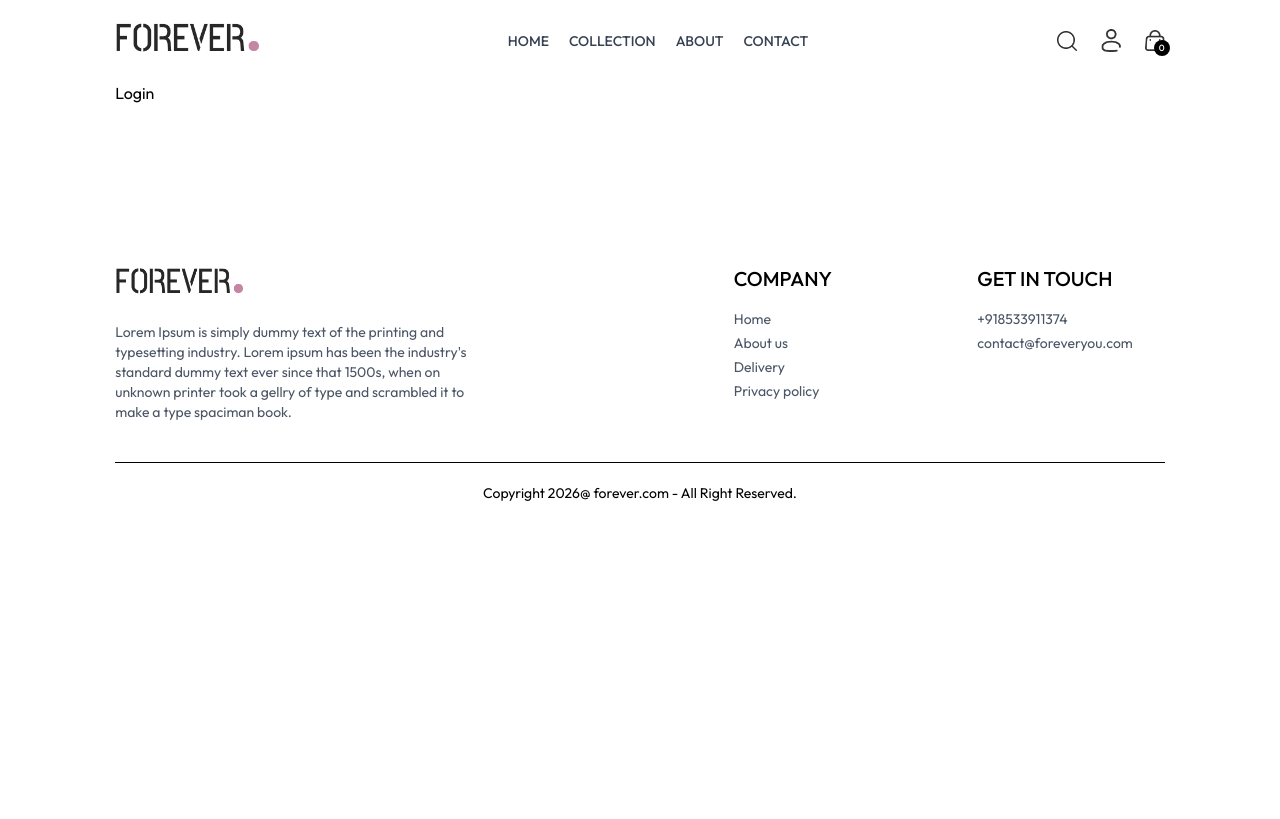
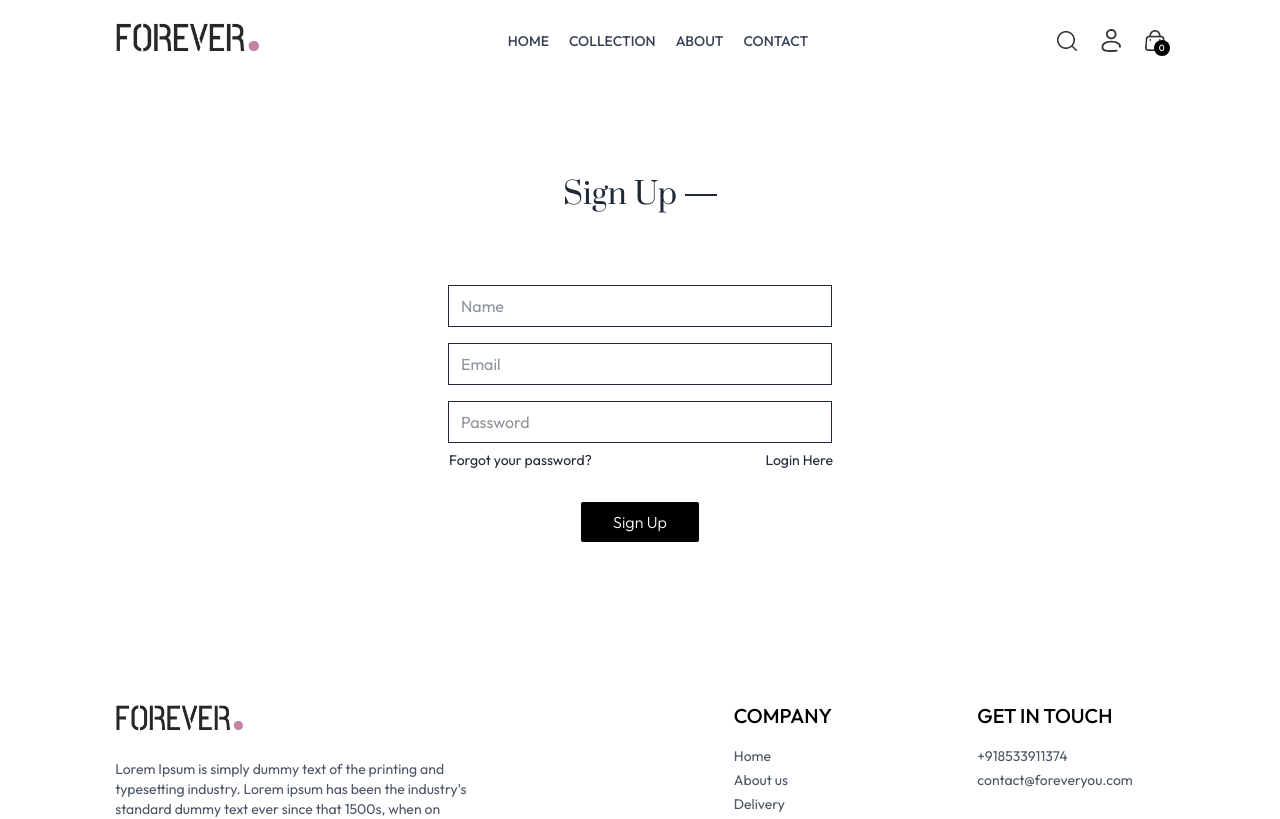
Before and after one commit to harshbharti17/new, a React (Vite) app in the folder frontend/: page /login in a window 1280 px wide. Shown: the top 819 px of the page. Built offline with nearby package versions, Linux system fonts and the light colour scheme.

Commit message:
create a login & sign up comonents

```diff
--- a/frontend/src/components/Navbar.jsx
+++ b/frontend/src/components/Navbar.jsx
@@ -40,11 +40,9 @@
           alt=""
         />
         <div className="group relative ">
-          <img
-            src={assets.profile_icon}
-            className="w-5 cursor-pointer"
-            alt=""
-          />
+          <Link to="/login">
+            <img src={assets.profile_icon} className="w-5 cursor-pointer" />
+          </Link>
           <div className="group-hover:block hidden absolute dropdown-menu right-0 pt-4 ">
             <div className="flex flex-col gap-2 w-36 py-3 px-5 bg-slate-100 text-gray-500 rounded ">
               <p className="cursor-pointer hover:text-black">My Profile</p>
--- a/frontend/src/pages/Login.jsx
+++ b/frontend/src/pages/Login.jsx
@@ -1,9 +1,67 @@
-import React from 'react'
+import React, { useState } from "react";
 
 const Login = () => {
+  const [currentState, setCurrentState] = useState("Sign Up");
+
+  const onSubmitHandler = async (e) => {
+    e.preventDefault();
+  };
+
   return (
-    <div>Login</div>
-  )
-}
+    <form
+      onSubmit={onSubmitHandler}
+      className="flex flex-col items-center w-[90%] sm:max-w-96 m-auto mt-14 gap-4 text-gray-800"
+    >
+      <div className="inline-flex items-center gap-2 mb-14 mt-10">
+        <p className="prata-regular text-3xl">{currentState}</p>
+        <hr className="border-none w-8 h-[1.5px] bg-gray-800" />
+      </div>
+      {currentState === "Login" ? (
+        ""
+      ) : (
+        <input
+          type="text"
+          className="w-full px-3 py-2 border border-gray-800"
+          placeholder="Name"
+          required
+        />
+      )}
 
-export default Login
+      <input
+        type="email"
+        className="w-full px-3 py-2 border border-gray-800"
+        placeholder="Email"
+        required
+      />
+      <input
+        type="password"
+        className="w-full px-3 py-2 border border-gray-800"
+        placeholder="Password"
+        required
+      />
+      <div className="w-full flex justify-between text-sm mt-[-9px] ml-0.5">
+        <p className="cursor-pointer">Forgot your password?</p>
+        {currentState === "Login" ? (
+          <p
+            onClick={() => setCurrentState("Sign Up")}
+            className="cursor-pointer"
+          >
+            Create account
+          </p>
+        ) : (
+          <p
+            onClick={() => setCurrentState("Login")}
+            className="cursor-pointer"
+          >
+            Login Here
+          </p>
+        )}
+      </div>
+      <button className="bg-black text-white font-light px-8 py-2 mt-4 rounded-xs cursor-pointer">
+        {currentState === "Login" ? "Sign In" : "Sign Up"}{" "}
+      </button>
+    </form>
+  );
+};
+
+export default Login;
```
